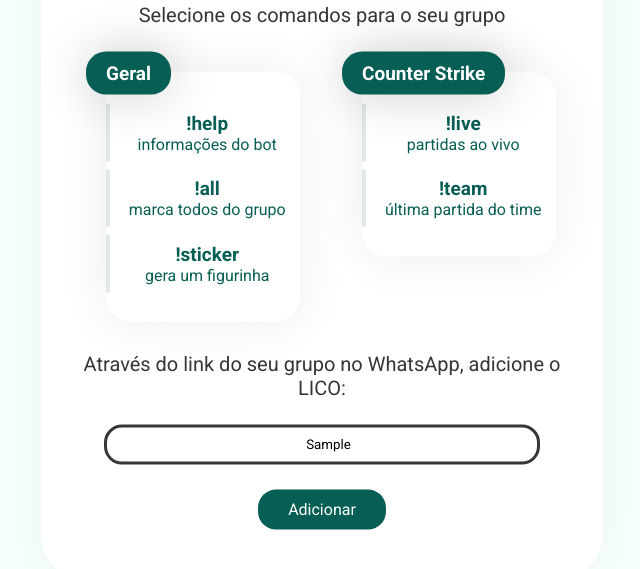
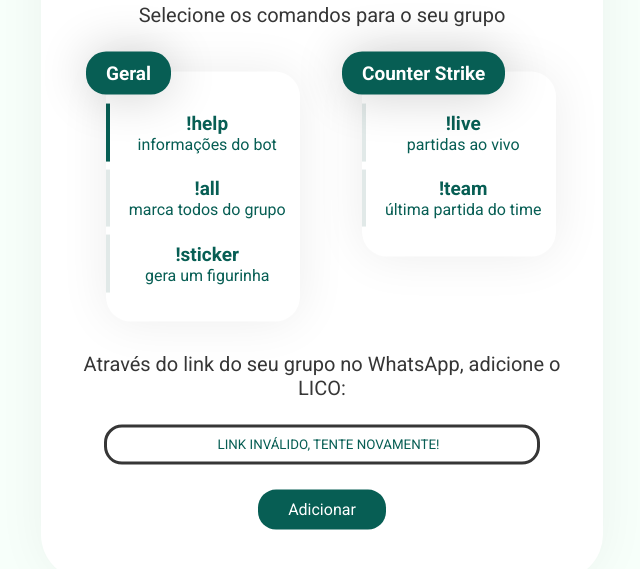
Before and after one commit to jhonataT/LicoInterface, a website: page src/views/index.html in a window 1280 px wide. Both pictures are taken after typing "Sample" into the empty fields and a click on the button "Adicionar". Shown: the part 171-740 px from the top of the page, without its empty margins (318-958 px from the left). Drawn offline with Linux system fonts and the light colour scheme.

Commit message:
standard checked class in help div

```diff
--- a/public/scripts/index.js
+++ b/public/scripts/index.js
@@ -6,9 +6,9 @@ const checked = (id) => {
 const validate = (link) => {
     const PREFIX = "https://chat.whatsapp.com/";
     if(!link.linkWpp.value.startsWith(PREFIX)){
-        link.classList.add('invalid');
-        link.value = '';
-        link.placeholder = 'LINK INVÁLIDO, TENTE NOVAMENTE!';
+        link.linkWpp.classList.add('invalid');
+        link.linkWpp.value = '';
+        link.linkWpp.placeholder = 'LINK INVÁLIDO, TENTE NOVAMENTE!';
         return false;
     }
     return true;
--- a/src/server.js
+++ b/src/server.js
@@ -18,9 +18,6 @@ app.post('/link', (req, res) => {
     res.sendFile(path.resolve(__dirname, "views", "index.html"));
     const link = req.body.linkWpp;
     console.log(`link = ${link}`);
-    const linkForm = req.body.linkForm;
-    console.log(linkForm);
-
 });
 
 app.listen(port);
--- a/src/views/index.html
+++ b/src/views/index.html
@@ -20,7 +20,7 @@
                     </div>
                     <div class="boxContent">
                         <div class="boxItem" onclick="checked(gItem1)" >
-                            <div class="barItem" id="gItem1"></div>
+                            <div class="barItem checked" id="gItem1"></div>
                             <div class="contentItem">
                                 <p class="titleItem">!help</p>
                                 <p class="textItem">informações do bot</p>
```
